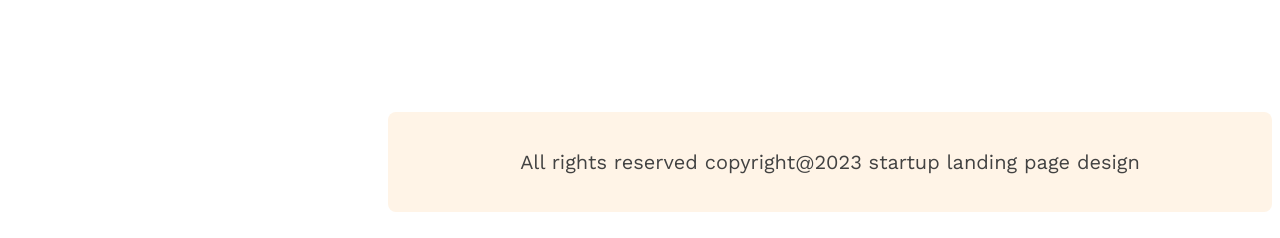
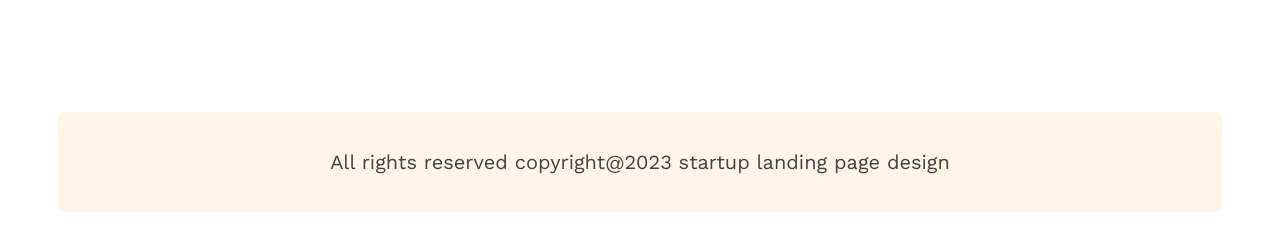
Before and after one commit to nusratmomita/G3-Architects, a plain HTML site: page index.html in a window 1280 px wide. Shown: the part 5230-5468 px from the top of the page. Drawn offline with nearby package versions, Linux system fonts and the light colour scheme.

Commit message:
Made some changes to footer design

```diff
--- a/styles/style.css
+++ b/styles/style.css
@@ -255,7 +255,8 @@ footer h4{
     display: flex;
     justify-content: center;
     align-items: center;
-    margin-left: 380px;
+    margin-left: 50px;
+    margin-right: 50px;
     margin-top: 130px;
     font-size: 1.25rem;
     font-weight: normal;
```
